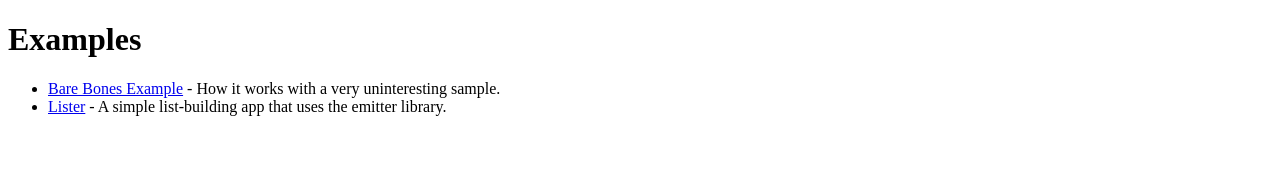
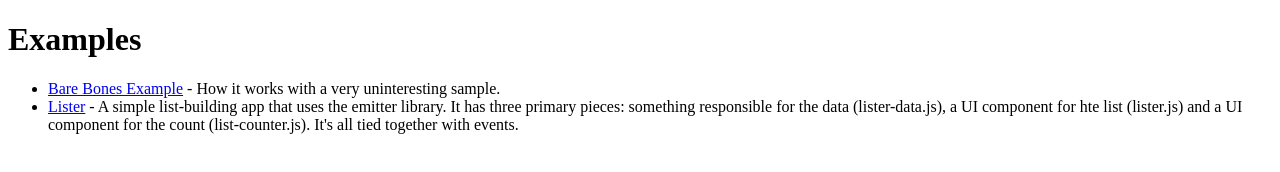
Before and after one commit to Mallioch/tiy-js-book-club-samples, a plain HTML site: page basic-custom-event-library/index.html in a window 1280 px wide. Drawn offline with Linux system fonts and the light colour scheme.

Commit message:
added note

```diff
--- a/basic-custom-event-library/index.html
+++ b/basic-custom-event-library/index.html
@@ -10,7 +10,7 @@
 
     <ul>
       <li><a href="bare-bones.html">Bare Bones Example</a> - How it works with a very uninteresting sample.</li>
-      <li><a href="lister.html">Lister</a> - A simple list-building app that uses the emitter library.</li>
+      <li><a href="lister.html">Lister</a> - A simple list-building app that uses the emitter library. It has three primary pieces: something responsible for the data (lister-data.js), a UI component for hte list (lister.js) and a UI component for the count (list-counter.js). It's all tied together with events.</li>
     </ul>
 
   </body>
```
